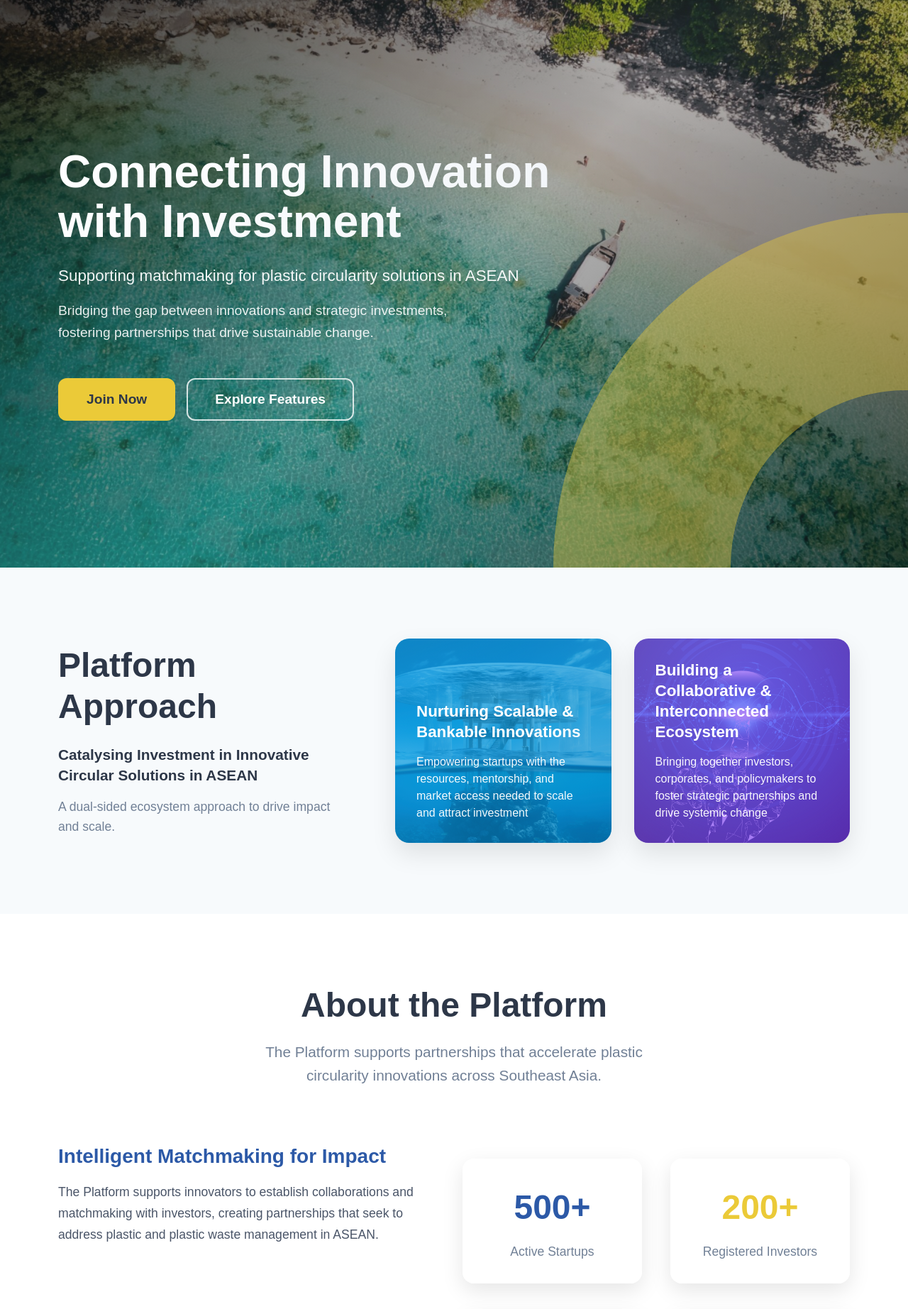
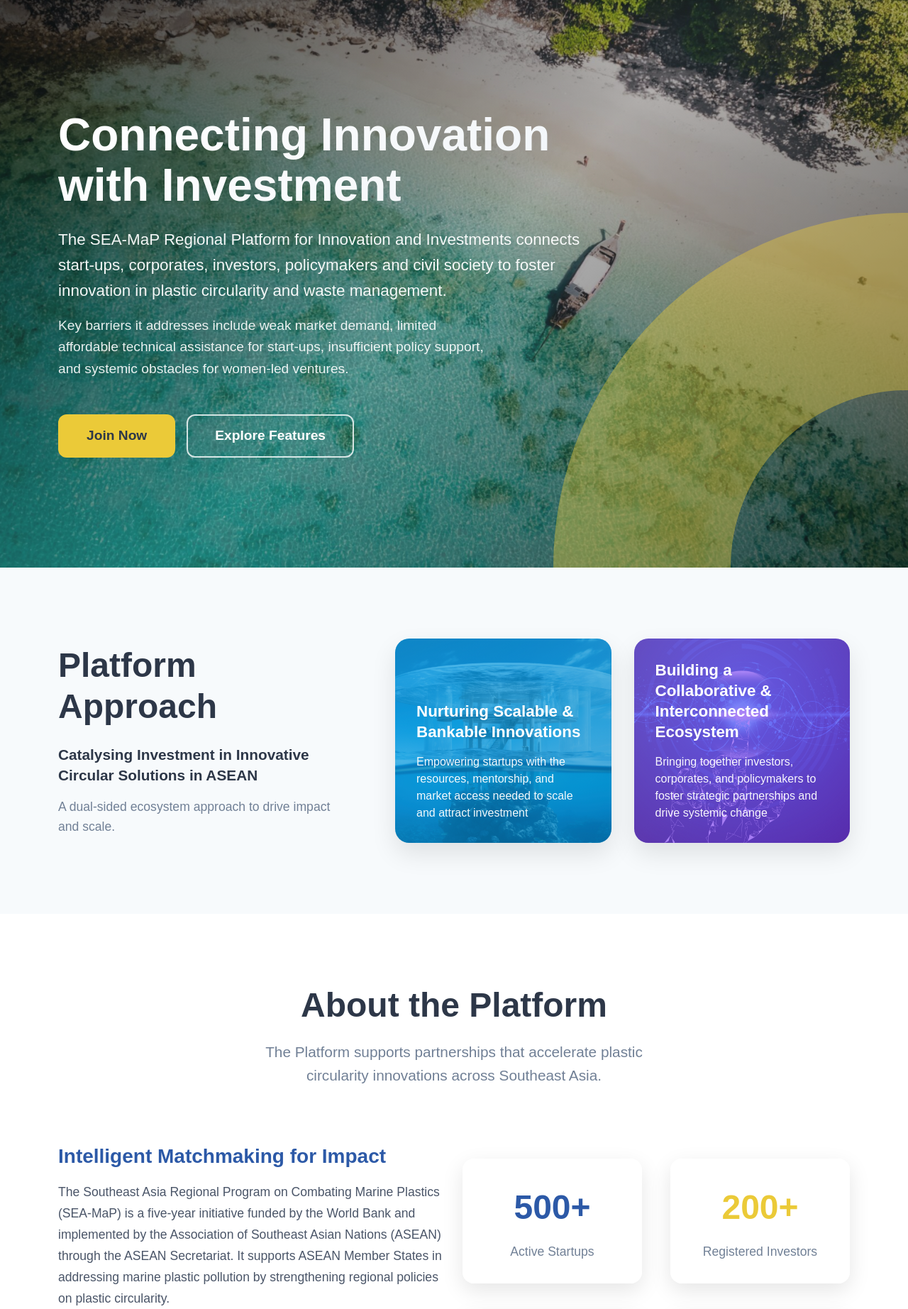
Before and after one commit to icooniex/seamap, a Django app: page / in a window 1280 px wide. Shown: the part 92-1937 px from the top of the page at 71% size. Run offline with Django 4.2, Linux system fonts and the light colour scheme.

Commit message:
update homepage content

```diff
--- a/templates/homepage.html
+++ b/templates/homepage.html
@@ -76,9 +76,9 @@
                 <div class="col-lg-8">
                     <div class="hero-content">
                         <h1 class="hero-title">Connecting Innovation with Investment</h1>
-                        <p class="hero-subtitle">Supporting matchmaking for plastic circularity solutions in ASEAN</p>
+                        <p class="hero-subtitle">The SEA-MaP Regional Platform for Innovation and Investments connects start-ups, corporates, investors, policymakers and civil society to foster innovation in plastic circularity and waste management.</p>
                         <p class="hero-description">
-                            Bridging the gap between innovations and strategic investments, fostering partnerships that drive sustainable change.
+                            Key barriers it addresses include weak market demand, limited affordable technical assistance for start-ups, insufficient policy support, and systemic obstacles for women-led ventures.
                         </p>
                         <div class="hero-cta">
                             {% if not user.is_authenticated %}
@@ -151,7 +151,12 @@
                 <div class="col-lg-6">
                     <h3 style="color: #2c59a7; font-weight: 700; margin-bottom: 20px;">Intelligent Matchmaking for Impact</h3>
                     <p style="font-size: 1.1rem; line-height: 1.7; color: #4a5568;">
-                        The Platform supports innovators to establish collaborations and matchmaking with investors, creating partnerships that seek to address plastic and plastic waste management in ASEAN.
+                        The Southeast Asia Regional Program on Combating Marine Plastics (SEA-MaP) is
+a five-year initiative funded by the World Bank and implemented by the Association
+of Southeast Asian Nations (ASEAN) through the ASEAN Secretariat. It supports
+ASEAN Member States in addressing marine plastic pollution by strengthening
+regional policies on plastic circularity.
+
                     </p>
                 </div>
                 <div class="col-lg-6">
```
